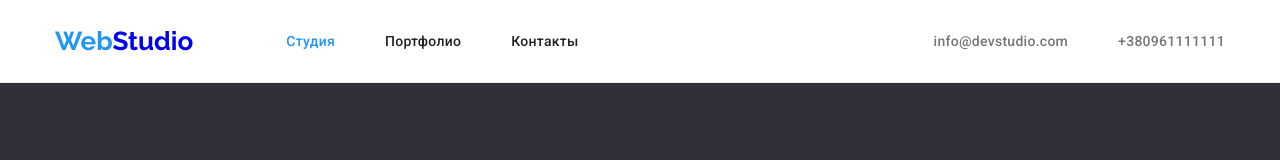
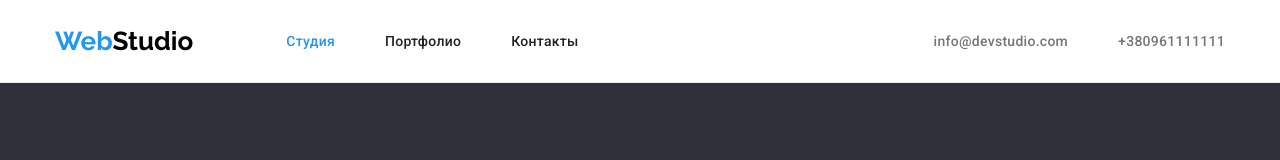
Before and after one commit to johnny21-9/goit-markup-hw-03, a plain HTML site: page index.html in a window 1280 px wide. Shown: the top 160 px of the page. Drawn offline with Linux system fonts and the light colour scheme.

Commit message:
Link fix

```diff
--- a/css/style.css
+++ b/css/style.css
@@ -40,6 +40,9 @@ ul {
   font-weight: 700;
   font-size: 26px;
   line-height: 1.17em;
+}
+.logo:link {
+  color: var(--text-black);
 }
 .logo span {
   color: var(--light-blue);
```
